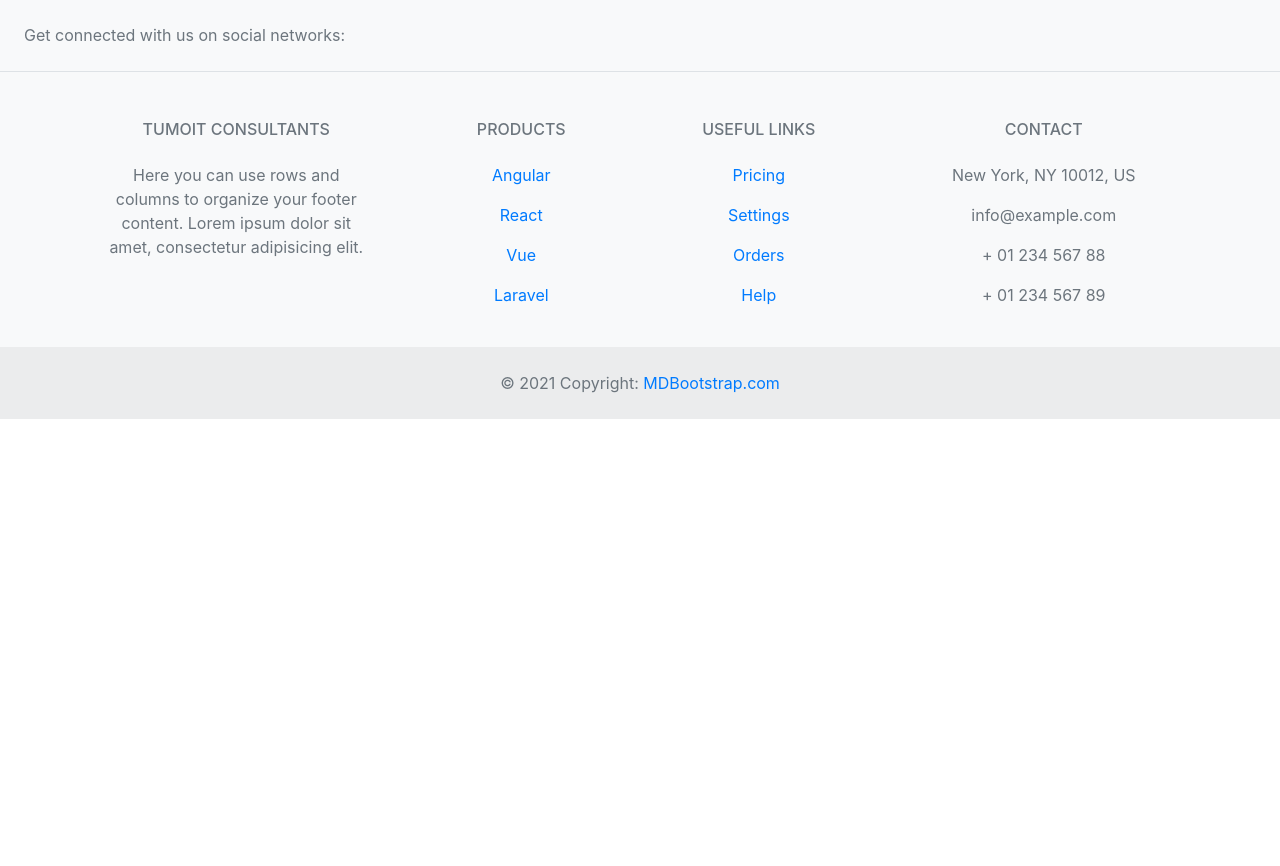
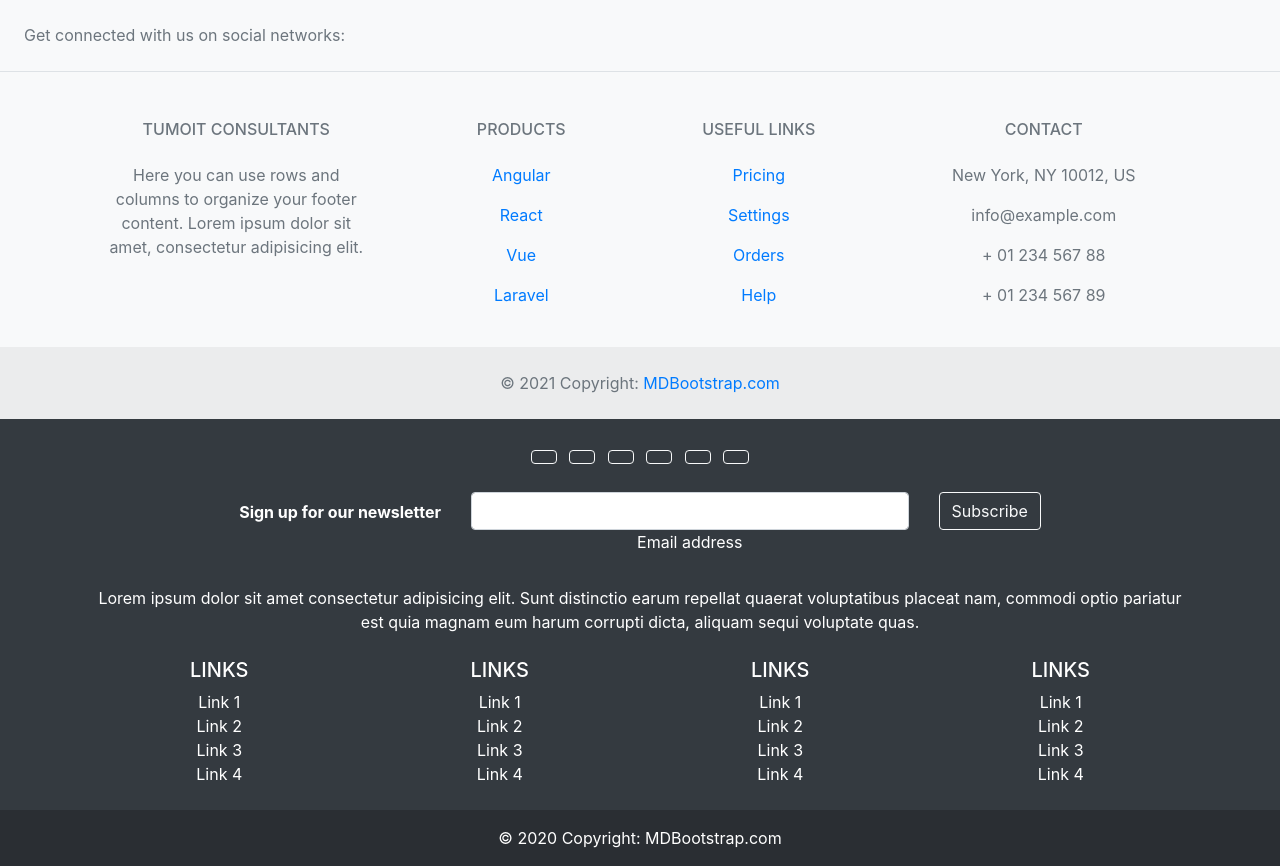
Before and after one commit to samuels97/tumoit97, a Django app: page /home in a window 1280 px wide. Shown: the part 57-923 px from the top of the page. Before the commit the page ends 476 px from the top, so only its background shows below. Run offline with Django 3.2, Linux system fonts and the light colour scheme; some libraries are stand-ins or nearby versions.

Commit message:
index.html changes

```diff
--- a/main/templates/main/index.html
+++ b/main/templates/main/index.html
@@ -148,6 +148,195 @@
 
 
 
+<!-- Footer -->
+<footer class="bg-dark text-center text-white">
+  <!-- Grid container -->
+  <div class="container p-4">
+    <!-- Section: Social media -->
+    <section class="mb-4">
+      <!-- Facebook -->
+      <a class="btn btn-outline-light btn-floating m-1" href="#!" role="button"
+        ><i class="fab fa-facebook-f"></i
+      ></a>
+
+      <!-- Twitter -->
+      <a class="btn btn-outline-light btn-floating m-1" href="#!" role="button"
+        ><i class="fab fa-twitter"></i
+      ></a>
+
+      <!-- Google -->
+      <a class="btn btn-outline-light btn-floating m-1" href="#!" role="button"
+        ><i class="fab fa-google"></i
+      ></a>
+
+      <!-- Instagram -->
+      <a class="btn btn-outline-light btn-floating m-1" href="#!" role="button"
+        ><i class="fab fa-instagram"></i
+      ></a>
+
+      <!-- Linkedin -->
+      <a class="btn btn-outline-light btn-floating m-1" href="#!" role="button"
+        ><i class="fab fa-linkedin-in"></i
+      ></a>
+
+      <!-- Github -->
+      <a class="btn btn-outline-light btn-floating m-1" href="#!" role="button"
+        ><i class="fab fa-github"></i
+      ></a>
+    </section>
+    <!-- Section: Social media -->
+
+    <!-- Section: Form -->
+    <section class="">
+      <form action="">
+        <!--Grid row-->
+        <div class="row d-flex justify-content-center">
+          <!--Grid column-->
+          <div class="col-auto">
+            <p class="pt-2">
+              <strong>Sign up for our newsletter</strong>
+            </p>
+          </div>
+          <!--Grid column-->
+
+          <!--Grid column-->
+          <div class="col-md-5 col-12">
+            <!-- Email input -->
+            <div class="form-outline form-white mb-4">
+              <input type="email" id="form5Example21" class="form-control" />
+              <label class="form-label" for="form5Example21">Email address</label>
+            </div>
+          </div>
+          <!--Grid column-->
+
+          <!--Grid column-->
+          <div class="col-auto">
+            <!-- Submit button -->
+            <button type="submit" class="btn btn-outline-light mb-4">
+              Subscribe
+            </button>
+          </div>
+          <!--Grid column-->
+        </div>
+        <!--Grid row-->
+      </form>
+    </section>
+    <!-- Section: Form -->
+
+    <!-- Section: Text -->
+    <section class="mb-4">
+      <p>
+        Lorem ipsum dolor sit amet consectetur adipisicing elit. Sunt distinctio earum
+        repellat quaerat voluptatibus placeat nam, commodi optio pariatur est quia magnam
+        eum harum corrupti dicta, aliquam sequi voluptate quas.
+      </p>
+    </section>
+    <!-- Section: Text -->
+
+    <!-- Section: Links -->
+    <section class="">
+      <!--Grid row-->
+      <div class="row">
+        <!--Grid column-->
+        <div class="col-lg-3 col-md-6 mb-4 mb-md-0">
+          <h5 class="text-uppercase">Links</h5>
+
+          <ul class="list-unstyled mb-0">
+            <li>
+              <a href="#!" class="text-white">Link 1</a>
+            </li>
+            <li>
+              <a href="#!" class="text-white">Link 2</a>
+            </li>
+            <li>
+              <a href="#!" class="text-white">Link 3</a>
+            </li>
+            <li>
+              <a href="#!" class="text-white">Link 4</a>
+            </li>
+          </ul>
+        </div>
+        <!--Grid column-->
+
+        <!--Grid column-->
+        <div class="col-lg-3 col-md-6 mb-4 mb-md-0">
+          <h5 class="text-uppercase">Links</h5>
+
+          <ul class="list-unstyled mb-0">
+            <li>
+              <a href="#!" class="text-white">Link 1</a>
+            </li>
+            <li>
+              <a href="#!" class="text-white">Link 2</a>
+            </li>
+            <li>
+              <a href="#!" class="text-white">Link 3</a>
+            </li>
+            <li>
+              <a href="#!" class="text-white">Link 4</a>
+            </li>
+          </ul>
+        </div>
+        <!--Grid column-->
+
+        <!--Grid column-->
+        <div class="col-lg-3 col-md-6 mb-4 mb-md-0">
+          <h5 class="text-uppercase">Links</h5>
+
+          <ul class="list-unstyled mb-0">
+            <li>
+              <a href="#!" class="text-white">Link 1</a>
+            </li>
+            <li>
+              <a href="#!" class="text-white">Link 2</a>
+            </li>
+            <li>
+              <a href="#!" class="text-white">Link 3</a>
+            </li>
+            <li>
+              <a href="#!" class="text-white">Link 4</a>
+            </li>
+          </ul>
+        </div>
+        <!--Grid column-->
+
+        <!--Grid column-->
+        <div class="col-lg-3 col-md-6 mb-4 mb-md-0">
+          <h5 class="text-uppercase">Links</h5>
+
+          <ul class="list-unstyled mb-0">
+            <li>
+              <a href="#!" class="text-white">Link 1</a>
+            </li>
+            <li>
+              <a href="#!" class="text-white">Link 2</a>
+            </li>
+            <li>
+              <a href="#!" class="text-white">Link 3</a>
+            </li>
+            <li>
+              <a href="#!" class="text-white">Link 4</a>
+            </li>
+          </ul>
+        </div>
+        <!--Grid column-->
+      </div>
+      <!--Grid row-->
+    </section>
+    <!-- Section: Links -->
+  </div>
+  <!-- Grid container -->
+
+  <!-- Copyright -->
+  <div class="text-center p-3" style="background-color: rgba(0, 0, 0, 0.2);">
+    © 2020 Copyright:
+    <a class="text-white" href="https://mdbootstrap.com/">MDBootstrap.com</a>
+  </div>
+  <!-- Copyright -->
+</footer>
+<!-- Footer -->
+
+
 
 
       <script src="https://code.jquery.com/jquery-3.2.1.slim.min.js" integrity="sha384-KJ3o2DKtIkvYIK3UENzmM7KCkRr/rE9/Qpg6aAZGJwFDMVNA/GpGFF93hXpG5KkN" crossorigin="anonymous"></script> <script src="https://cdnjs.cloudflare.com/ajax/libs/popper.js/1.12.9/umd/popper.min.js" integrity="sha384-ApNbgh9B+Y1QKtv3Rn7W3mgPxhU9K/ScQsAP7hUibX39j7fakFPskvXusvfa0b4Q" crossorigin="anonymous"></script> <script src="https://maxcdn.bootstrapcdn.com/bootstrap/4.0.0/js/bootstrap.min.js" integrity="sha384-JZR6Spejh4U02d8jOt6vLEHfe/JQGiRRSQQxSfFWpi1MquVdAyjUar5+76PVCmYl" crossorigin="anonymous"></script>
```
